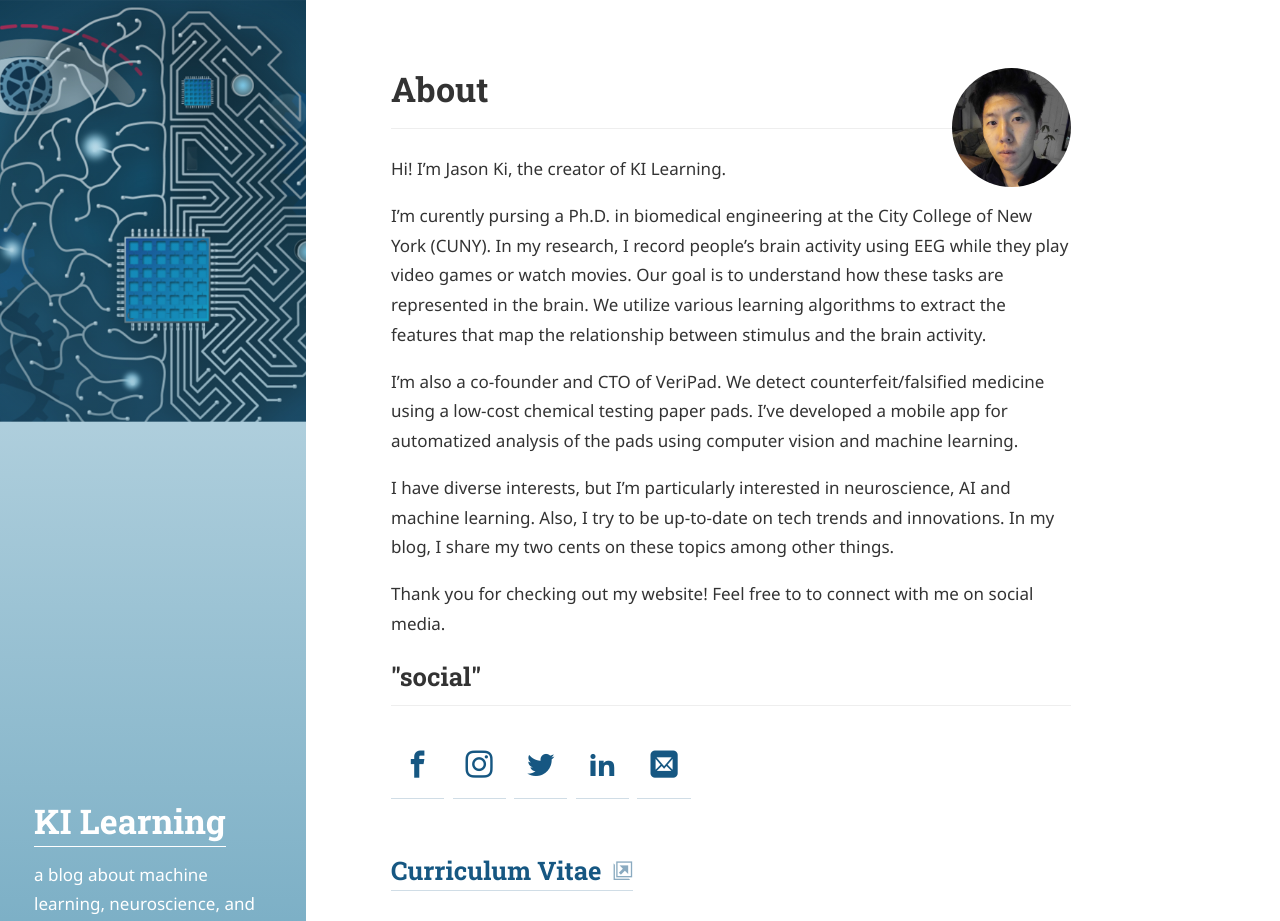
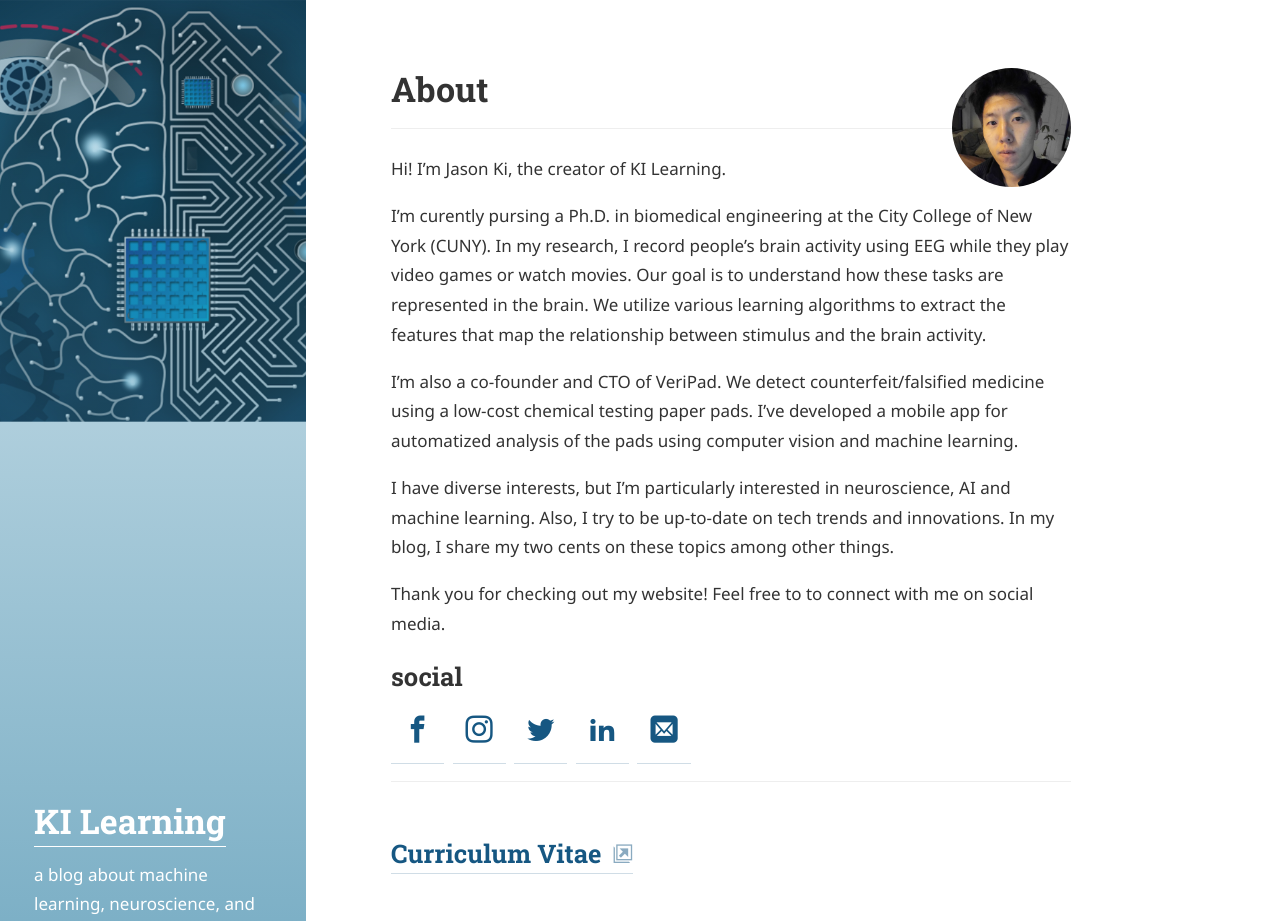
Before and after one commit to JasonJKi/jasonjki.github.io, a Jekyll site: the page built from about.md, in a window 1280 px wide and 1263 px high, cut to the strip 0-921 px from the top of the window. Built offline with Jekyll 4.4.1, drawn with Linux system fonts in a browser that asks for light colours; some web fonts are replaced.

Commit message:
Update about.html

```diff
--- a/_layouts/about.html
+++ b/_layouts/about.html
@@ -17,10 +17,13 @@ layout: base
   {{ author.about | markdownify }}
 
   {% if author.social or site.github_username or site.twitter_username %}
-    <h2 class="page-title hr"> "social" </h2>
+    <h2 class="page-title hr">
+        social
     <div class="sidebar-social">
       {% include social.html social=author.social2 %}
     </div>
+    </h2>
+
   {% endif %}
   {{ content }}
 
```
